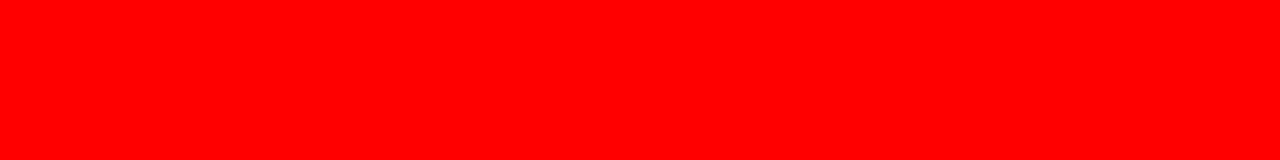
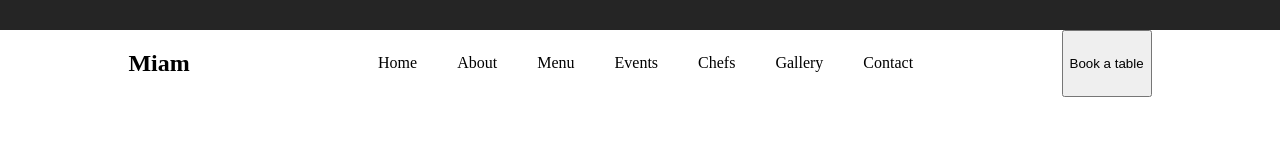
Before and after one commit to VitorLucas44/cs_miam_js, a plain HTML site: page index.html in a window 1280 px wide. Drawn offline with Linux system fonts and the light colour scheme.

Commit message:
navbar html

```diff
--- a/index.html
+++ b/index.html
@@ -4,12 +4,24 @@
     <meta charset="UTF-8">
     <meta http-equiv="X-UA-Compatible" content="IE=edge">
     <link rel="stylesheet" href="./public/css/style.css">
+    <link rel="stylesheet" href="https://kit.fontawesome.com/e52e4007ff.css" crossorigin="anonymous">
     <meta name="viewport" content="width=device-width, initial-scale=1.0">
     <title>Vitor Miam</title>
 </head>
 <body>
+    <div class="noir"></div>
     <nav>
-
+        <h1>Miam</h1>
+        <div class="navbar"><span></span>
+            <span>Home</span>
+            <span>About</span>
+            <span>Menu</span>
+            <span>Events</span>
+            <span>Chefs</span>
+            <span>Gallery</span>
+            <span>Contact</span>
+        </div>
+        <button>Book a table</button>
     </nav>
     <script src="./public/js/main.js"></script>
 </body>
--- a/src/sass/style.sass
+++ b/src/sass/style.sass
@@ -1,6 +1,25 @@
+@font-face
+    font-family: "Gras"
+    src: url(../font/MindTheCapsDemoVersion-owGpV.ttf)
 body
-    font-family: "Cookies"
-    background-color: red
+    padding: 0
+    margin: 0
 @font-face
     font-family: "Cookies"
     src: url(../font/CookiesandmilkRegular-W64Y.ttf)
+.noir
+    background-color: #252525
+    width: 100%
+    height: 30px
+nav
+    display: flex
+    justify-content: space-evenly
+    h1
+
+    .navbar
+        display: flex
+        justify-content: space-evenly
+        align-items: center
+        span
+            padding: 20px
+    button
--- a/src/sass/variable.sass
+++ b/src/sass/variable.sass
@@ -0,0 +1,2 @@
+$font-cookies: font-family: Cookies
+$font-Gras: font-family: Gras
```
Also changed, not shown: public/css/style.css, public/css/variable.css (added), public/font/MindTheCapsDemoVersion-owGpV.ttf (added).
